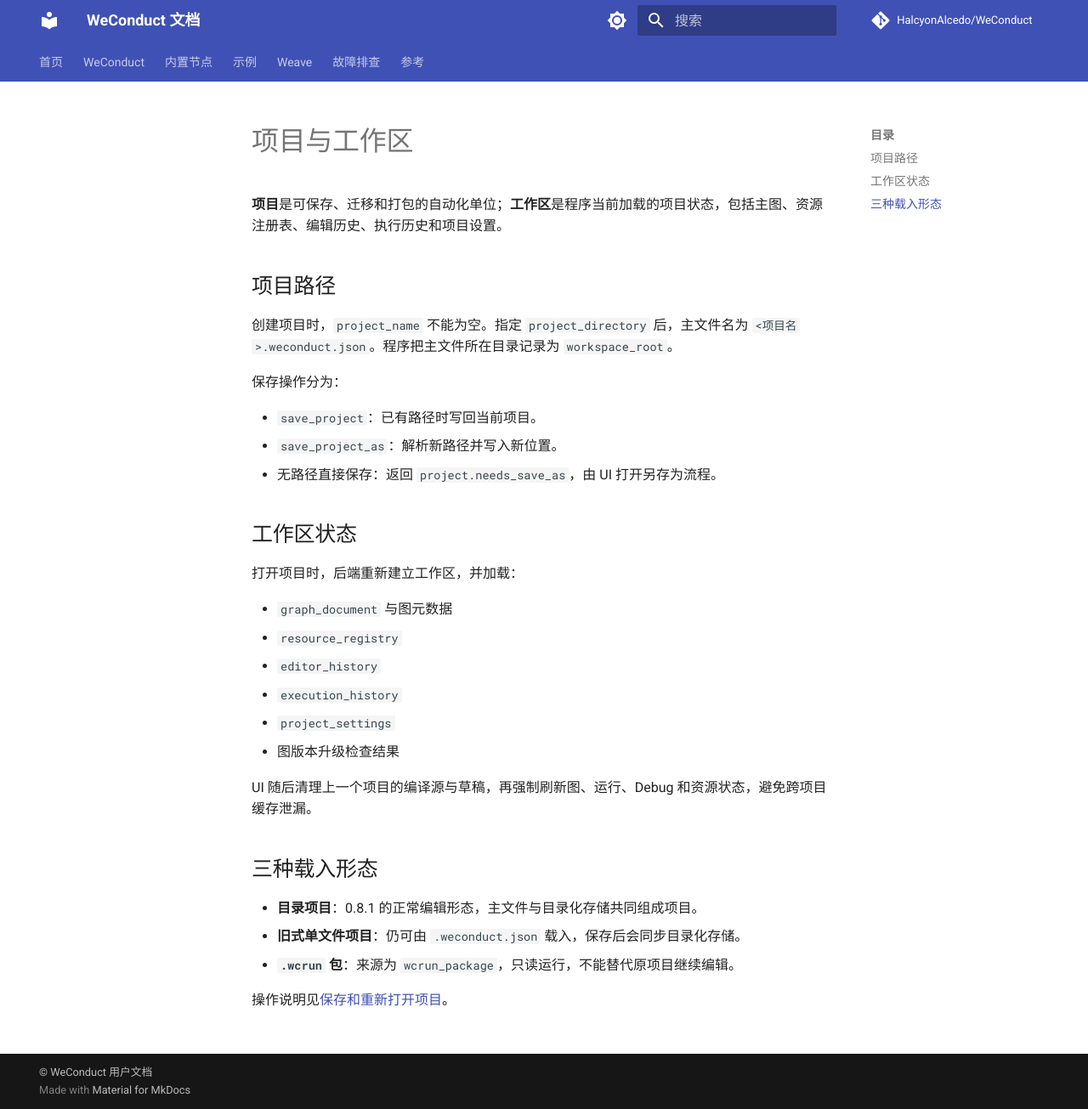
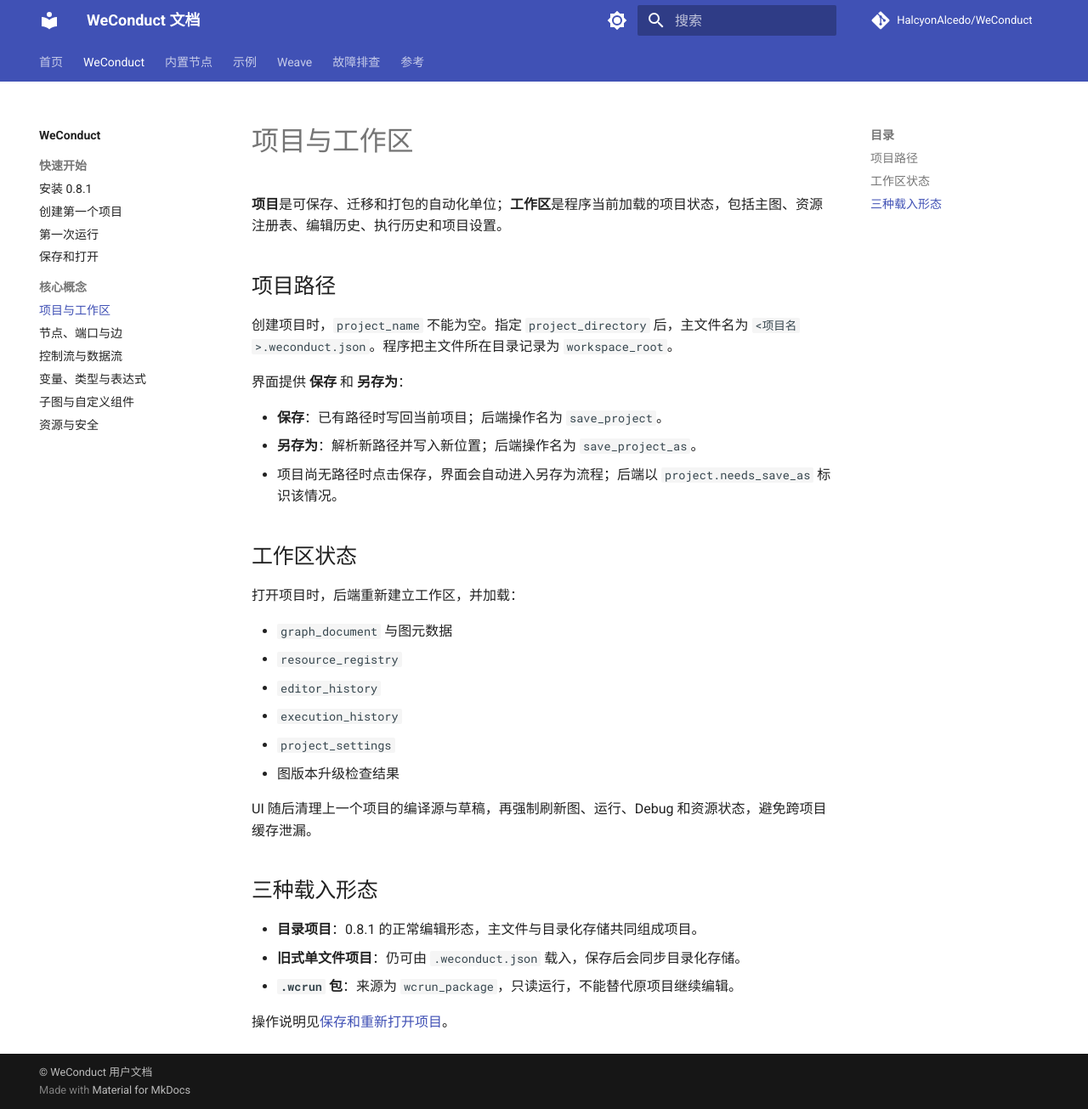
Before and after one commit to HalcyonAlcedo/WeConduct, an MkDocs documentation site: the page built from docs/weconduct/concepts/projects-and-workspaces.md, in a window 1280 px wide and 1305 px high. Shown: the whole window at 85% size. Built offline with MkDocs 1.6.1 and Material for MkDocs 9.7.7, drawn with Linux system fonts in a browser that asks for light colours; comment, search, counter and statistics services are not loaded.

Commit message:
docs: align fundamentals with product UI

```diff
--- a/docs/weconduct/concepts/projects-and-workspaces.md
+++ b/docs/weconduct/concepts/projects-and-workspaces.md
@@ -12,11 +12,11 @@ doc_id: weconduct:concepts:projects-and-workspaces
 
 创建项目时，`project_name` 不能为空。指定 `project_directory` 后，主文件名为 `<项目名>.weconduct.json`。程序把主文件所在目录记录为 `workspace_root`。
 
-保存操作分为：
+界面提供 **保存** 和 **另存为**：
 
-- `save_project`：已有路径时写回当前项目。
-- `save_project_as`：解析新路径并写入新位置。
-- 无路径直接保存：返回 `project.needs_save_as`，由 UI 打开另存为流程。
+- **保存**：已有路径时写回当前项目；后端操作名为 `save_project`。
+- **另存为**：解析新路径并写入新位置；后端操作名为 `save_project_as`。
+- 项目尚无路径时点击保存，界面会自动进入另存为流程；后端以 `project.needs_save_as` 标识该情况。
 
 ## 工作区状态
 
--- a/mkdocs.yml
+++ b/mkdocs.yml
@@ -62,7 +62,20 @@ extra_css:
 
 nav:
   - 首页: index.md
-  - WeConduct: weconduct/index.md
+  - WeConduct:
+      - 总览: weconduct/index.md
+      - 快速开始:
+          - 安装 0.8.1: weconduct/getting-started/install.md
+          - 创建第一个项目: weconduct/getting-started/first-project.md
+          - 第一次运行: weconduct/getting-started/first-run.md
+          - 保存和打开: weconduct/getting-started/save-and-open.md
+      - 核心概念:
+          - 项目与工作区: weconduct/concepts/projects-and-workspaces.md
+          - 节点、端口与边: weconduct/concepts/nodes-ports-and-edges.md
+          - 控制流与数据流: weconduct/concepts/control-and-data-flow.md
+          - 变量、类型与表达式: weconduct/concepts/variables-types-and-expressions.md
+          - 子图与自定义组件: weconduct/concepts/subgraphs-and-components.md
+          - 资源与安全: weconduct/concepts/resources-and-security.md
   - 内置节点: weconduct/components/index.md
   - 示例: weconduct/examples/index.md
   - Weave: weave/index.md
```
Also changed, not shown: docs/weconduct/concepts/resources-and-security.md (+2 -2 lines), docs/weconduct/getting-started/first-project.md (+1 -1 lines), docs/weconduct/getting-started/first-run.md (+1 -1 lines), docs/weconduct/getting-started/save-and-open.md (+2 -2 lines), 1 other file.
